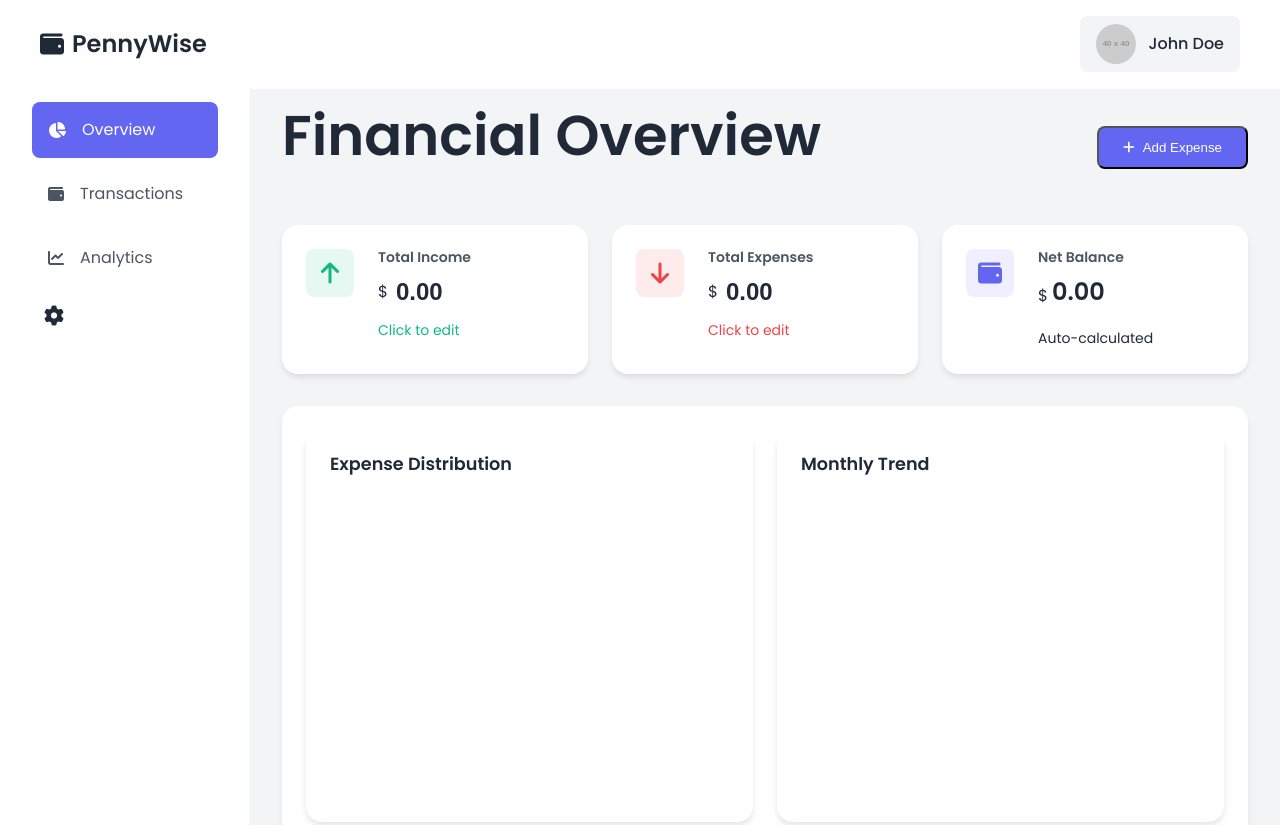
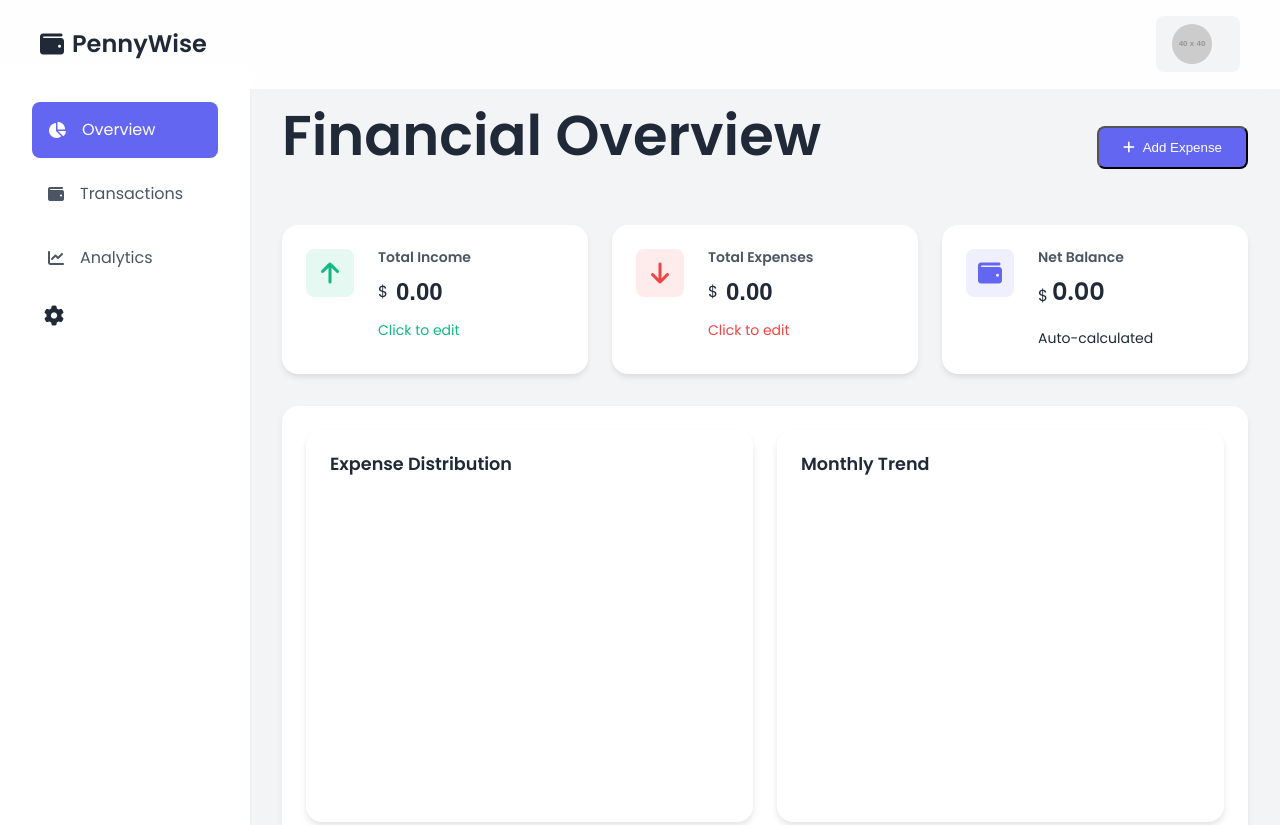
Before and after one commit to c-Kuria/Expense_Tracker-PennyWise-, a website: page public/dashboard.html in a window 1280 px wide. Shown: the top 825 px of the page. Drawn offline with nearby package versions, Linux system fonts and the light colour scheme; no server answers; placeholder pictures from the web are drawn by us.

Commit message:
web-dev-project

```diff
--- a/public/dashboard.html
+++ b/public/dashboard.html
@@ -20,7 +20,7 @@
             <div class="nav-links">
                 <div class="user-profile" id="userProfileBtn">
                     <img src="https://placehold.co/40" alt="Profile" class="profile-image">
-                    <span class="user-name">John Doe</span>
+                    <span class="user-name"></span>
                 </div>
             </div>
         </div>
```
